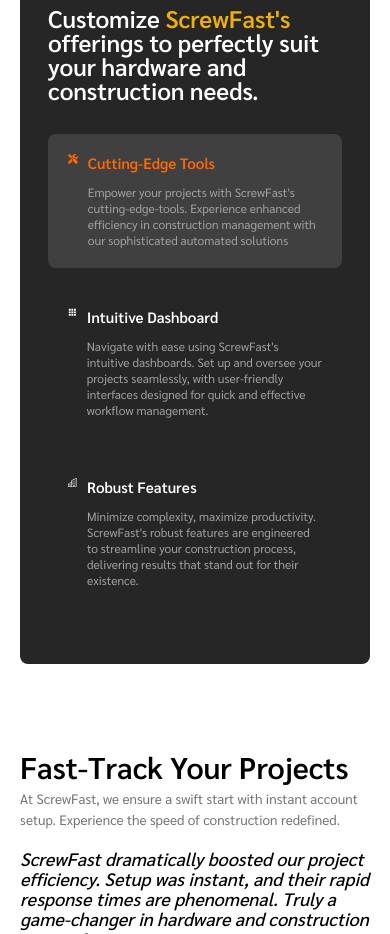
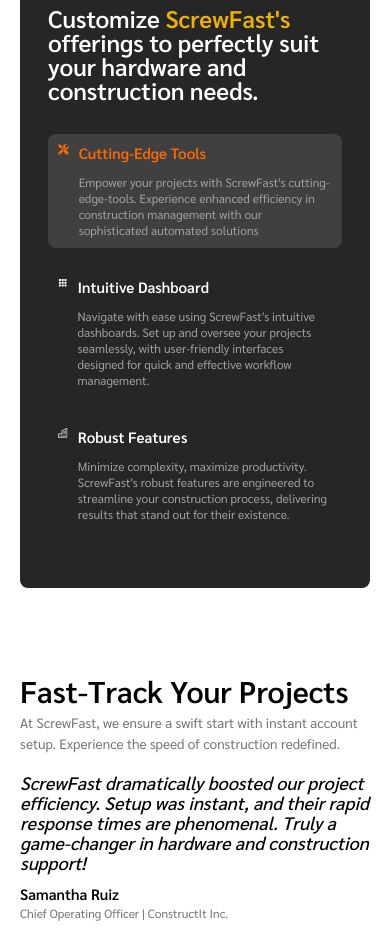
Before and after one commit to Jo-shua09/Screw-Fast_, a Next.js app: page / in a window 390 px wide. Shown: the part 2700-3634 px from the top of the page. Built offline with nearby package versions, Linux system fonts and the light colour scheme.

Commit message:
Adjust padding in FeatureShowcase component for improved responsiveness

```diff
--- a/src/components/FeatureShowcase.tsx
+++ b/src/components/FeatureShowcase.tsx
@@ -50,7 +50,7 @@
 								return (
 									<div
 										key={index}
-										className={`w-full rounded-2xl !p-10 cursor-pointer transition-colors duration-200 hover:shadow-[1px_1px_2px_rgba(0,0,0,0.5)] flex gap-5 items-start ${
+										className={`w-full rounded-2xl md:!p-10 !p-5 cursor-pointer transition-colors duration-200 hover:shadow-[1px_1px_2px_rgba(0,0,0,0.5)] flex gap-5 items-start ${
 											activeImage === index ? "bg-neutral-700" : "hover:bg-neutral-700"
 										}`}
 										onClick={() => setActiveImage(index)}
```
